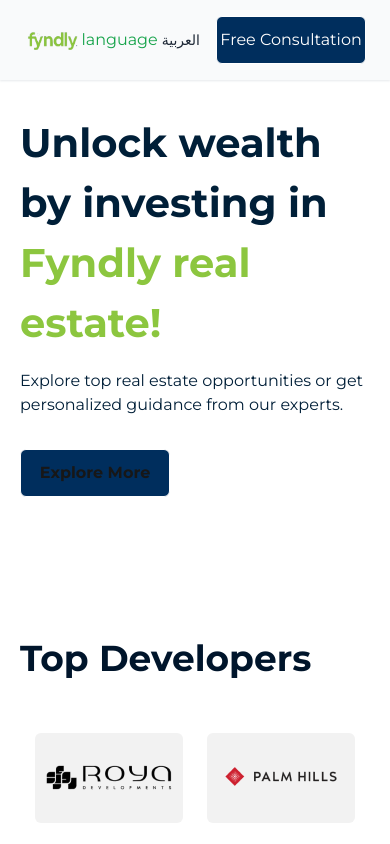
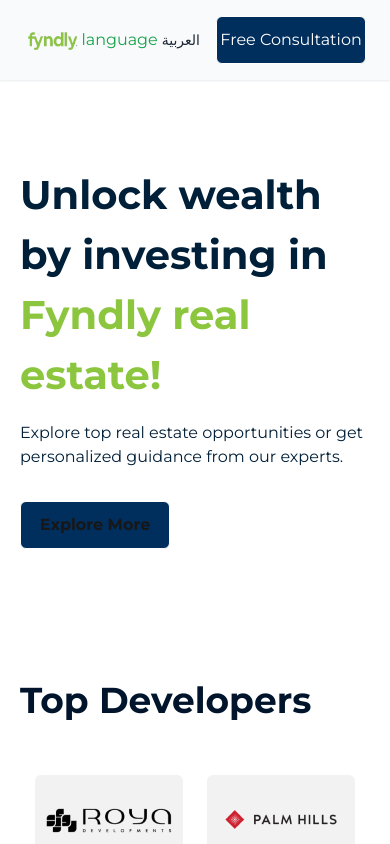
Before and after one commit to AntoniosMilad/real-estate, a Next.js app: page / in a window 390 px wide. Shown: the top 844 px of the page. Built offline with nearby package versions, Linux system fonts and the light colour scheme.

Commit message:
fix hero section mobile

```diff
--- a/src/Components/Home/HeroSection/HeroSection.tsx
+++ b/src/Components/Home/HeroSection/HeroSection.tsx
@@ -10,7 +10,7 @@ import realTwo from "@/assets/IMG_7502.png";
 export default function HeroSection() {
   return (
     <section className="flex relative flex-col lg:flex-row lg:justify-between justify-center lg:gap-4 w-full lg:items-center max-w-[1920px] h-full mx-auto lg:px-[100px] px-[20px] gap-7">
-      <div className="lg:mt-[100px] mt-[20px] z-10">
+      <div className="lg:mt-[100px] mt-[80px] z-10">
         <h1 className="lg:text-[48px] text-[40px] font-bold text-[#001F38] ">
           Unlock wealth by investing in
         </h1>
--- a/src/app/page.tsx
+++ b/src/app/page.tsx
@@ -12,7 +12,7 @@ import React from "react";
 export default function Home() {
   return (
     <>
-      <section className="w-screen h-[70dvh] lg:h-[750px] bg-white flex items-center">
+      <section className="w-screen h-[75dvh] lg:h-[750px] bg-white flex items-center">
         <Navbar />
         <HeroSection />
       </section>
```
